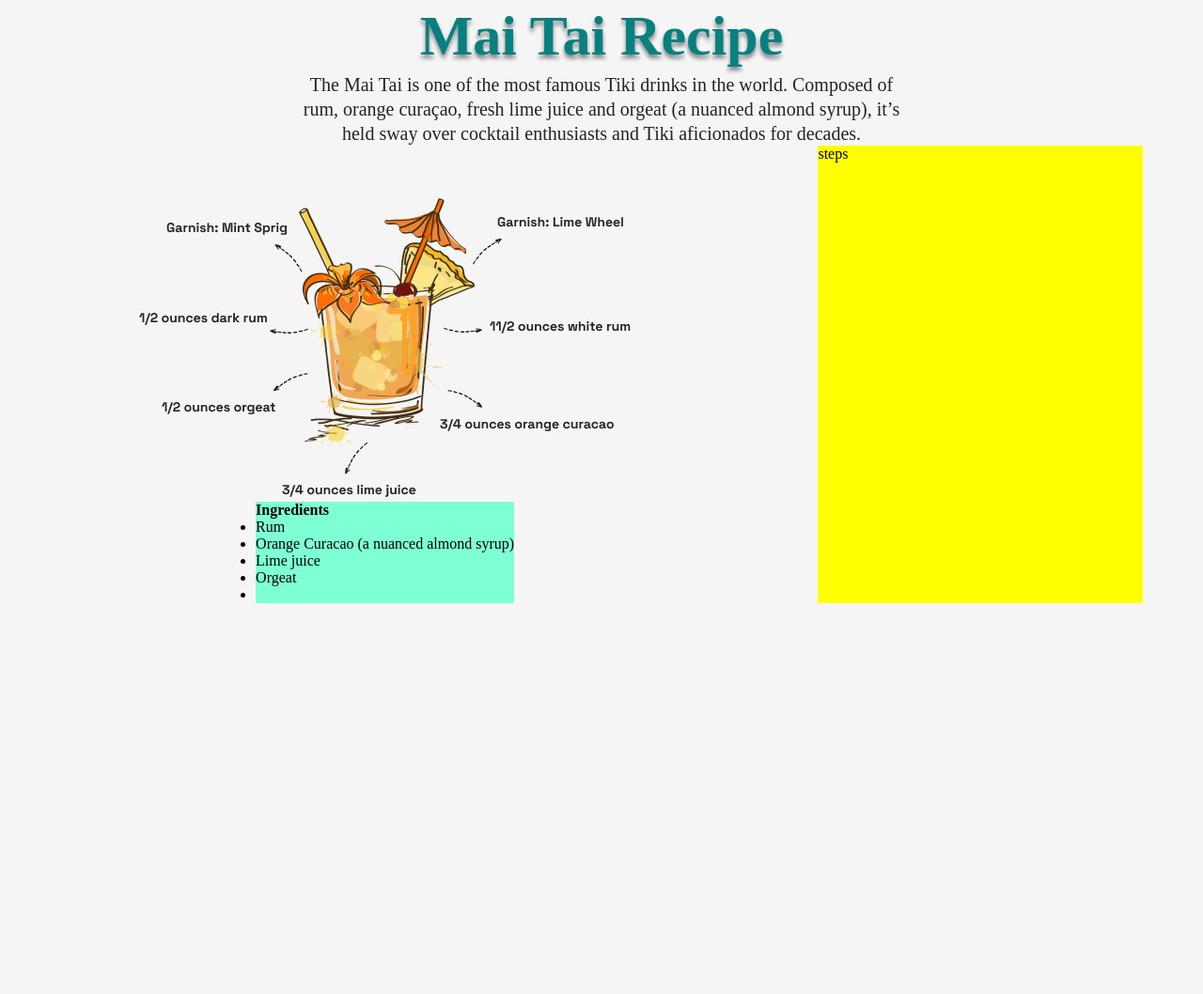
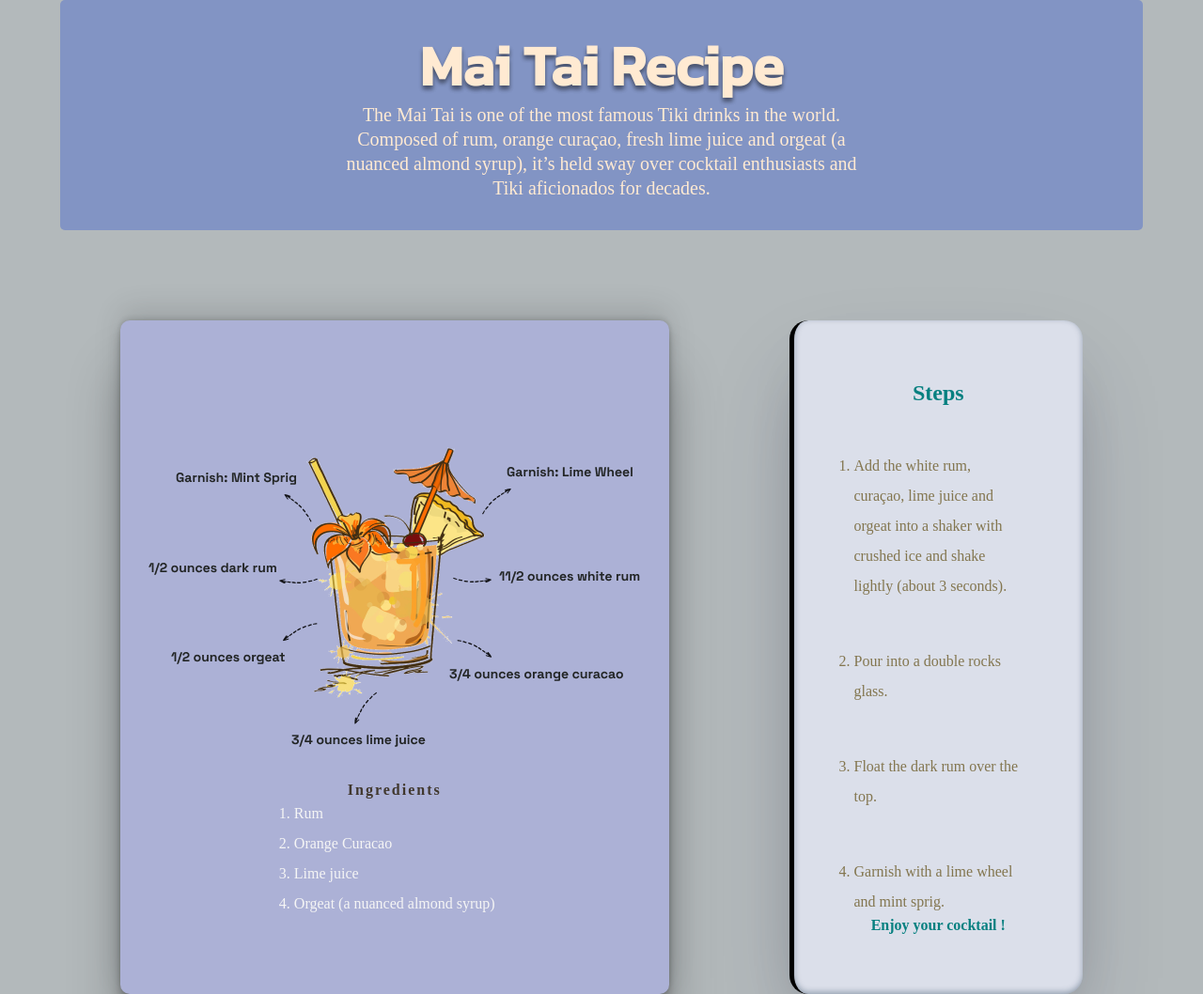
Before and after one commit to Chindase/recipes, a plain HTML site: page index.html in a window 1280 px wide. Shown: the top 1058 px of the page at 94% size. Before the commit the page ends 800 px from the top, so only its background shows below. Drawn offline with Linux system fonts and the light colour scheme; a web font is replaced by a local one.

Commit message:
complete recipe page

```diff
--- a/index.html
+++ b/index.html
@@ -16,20 +16,27 @@
     </header>
     <main>
         <div class="content">
-            <div><img src="images/recipe-img.png" alt=""></div>
+            <div><img src="images/recipe-img.png" alt="cup of mai tai drink" title="well garnish glass of mai tai drink"></div>
             <div class="ingredients">
                 <h4>Ingredients</h4>
-                <ul>
+                <ol>
                     <li>Rum</li>
-                    <li>Orange Curacao (a nuanced almond syrup)</li>
+                    <li>Orange Curacao</li>
                     <li>Lime juice</li>
-                    <li>Orgeat</li>
-                    <li></li>
-                </ul>
+                    <li>Orgeat  (a nuanced almond syrup)</li>
+                </ol>
             </div>
         </div>
         <aside>
-            steps
+            <h2>Steps</h2>
+            <ol>
+                <li>Add the white rum, curaçao, lime juice and orgeat into a shaker with crushed ice and shake lightly (about 3 seconds).</li>
+                <li> Pour into a double rocks glass.</li>
+                <li> Float the dark rum over the top.</li>
+                <li>Garnish with a lime wheel and mint sprig.</li>
+            </ol>
+            <h4>Enjoy your cocktail !</h4>
+
         </aside>
     </main>
 
--- a/styles.css
+++ b/styles.css
@@ -1,3 +1,5 @@
+@import url('https://fonts.googleapis.com/css2?family=Kanit:wght@500&family=Maven+Pro:wght@500&family=Ysabeau&display=swap');
+
 * {
     margin: 0;
     padding: 0;
@@ -5,22 +7,27 @@
 }
 
 body {
-    background-color: whitesmoke;
+    background-color: #b3b9bb;
 }
 
 header {
+    width: 90%;
+    margin: auto;
     display: block;
     justify-content: center;
     align-content: center;
+    background-color: #8294C4;
+    padding: 2em;
+    border-radius: 5px;
 }
 
 header h1{
-    font-family: 'Space Grotesk';
+    font-family: 'Kanit';
     font-style: normal;
     font-weight: 700;
     font-size: 60px;
     line-height: 77px;
-    color: #078080;
+    color: #FFEAD2;
     text-shadow: 0px 4px 4px rgba(0, 0, 0, 0.25), 0px 4px 4px rgba(0, 0, 0, 0.25);
     text-align: center;
 }
@@ -28,18 +35,19 @@ header h1{
 header p {
     width: 50%;
     margin: auto;
-    font-family: 'Space Grotesk';
+    font-family: 'Ysabeau';
     font-style: normal;
     font-weight: 400;
     font-size: 20px;
     line-height: 26px;
     text-align: center;
-    color: #222525;
+    color: #FFEAD2;
     text-align: center;
 }
 
 main {
     margin: auto;
+    margin-top: 2rem;
     width: 90%;
     display: flex;
     justify-content: space-between;
@@ -51,18 +59,60 @@ main {
     flex-direction: column;
     justify-content: center;
     align-items: center;
+    background-color: #ACB1D6;
+    border-radius: 10px;
+    margin: 4em;
+
+    box-shadow: rgba(0, 0, 0, 0.25) 0px 54px 55px, rgba(0, 0, 0, 0.12) 0px -12px 30px, rgba(0, 0, 0, 0.12) 0px 4px 6px, rgba(0, 0, 0, 0.17) 0px 12px 13px, rgba(0, 0, 0, 0.09) 0px -3px 5px;
 
 }
 
 .ingredients {
-    background-color: aquamarine;
+    margin-top: 2rem;
+    font-family: "Ysabeau";
 }
 
 aside {
+    background-color: #DBDFEA;
     width: 30%;
-    background-color: yellow;
+    border-left: 5px solid black;
+    display: flex;
+    flex-direction: column;
+    justify-content: center;
+    align-items: center;
+    padding: 4em;
+    border-radius: 20px;
+    margin: 4em;
+    font-family: "Ysabeau";
+    font-size: 16px;
+
+    box-shadow: rgba(50, 50, 93, 0.25) 0px 50px 100px -20px, rgba(0, 0, 0, 0.3) 0px 30px 60px -30px, rgba(10, 37, 64, 0.35) 0px -2px 6px 0px inset;
 }
 
 img {
     margin: auto;
 }
+
+
+
+.ingredients h4 {
+    text-align: center;
+    color:  #41382e;
+    letter-spacing: 2px;
+}
+
+.ingredients li {
+    line-height: 2rem;
+    color: #f5f5f5;
+}
+
+aside li {
+    line-height: 2rem;
+    margin-top: 3rem;
+    color: #83764F;
+
+}
+
+aside h2 , h4 {
+    color:  #078080;
+}
```
